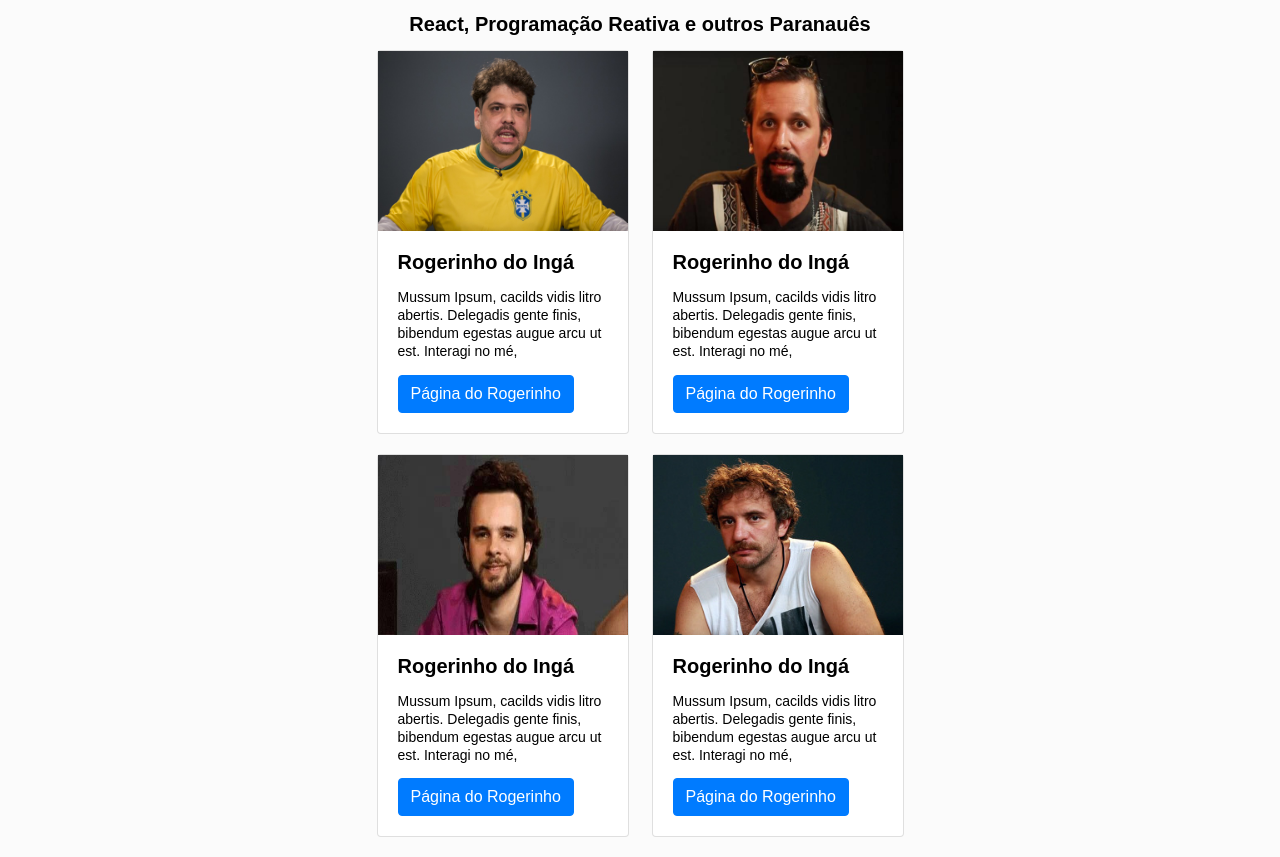
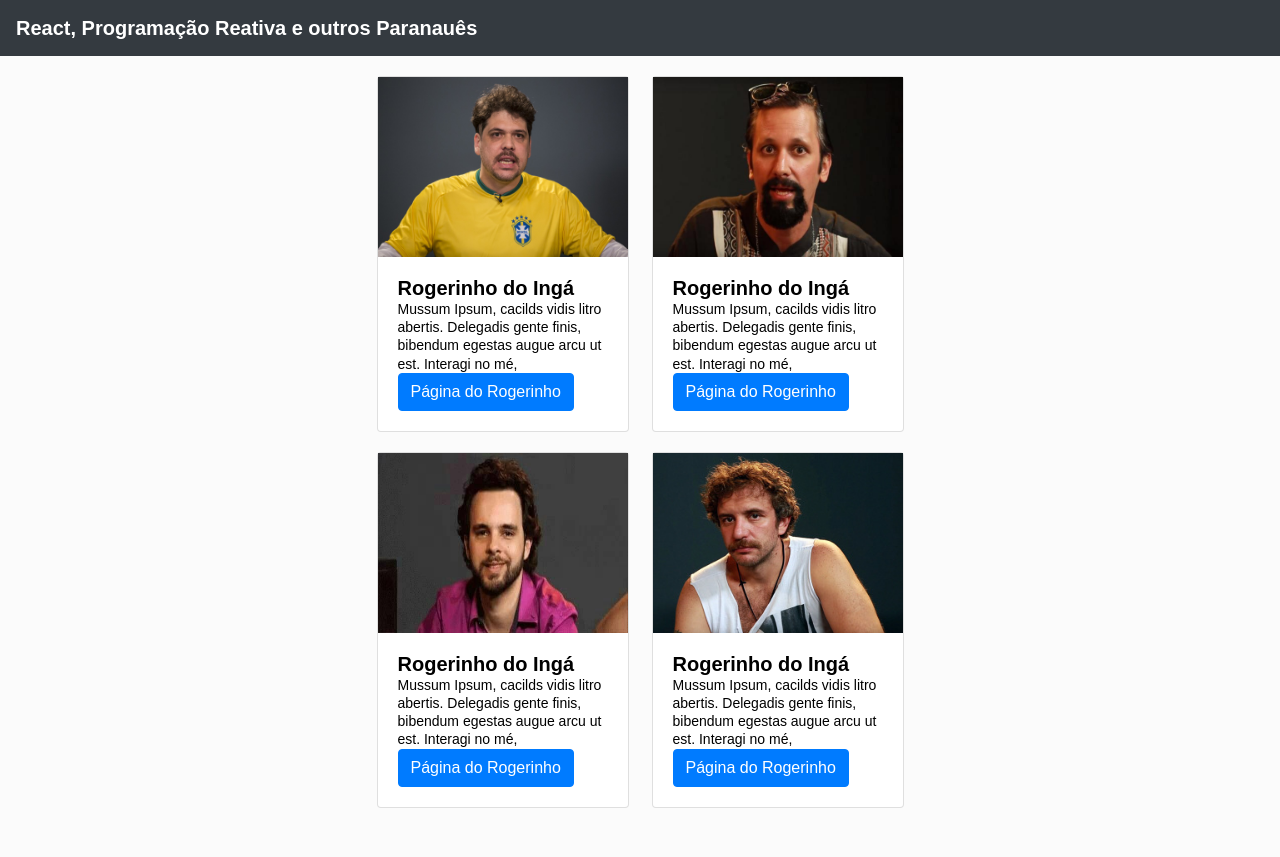
Before and after one commit to jeffersondesouza/tech-conf-react, a React (Create React App) app: page / in a window 1280 px wide. After the commit the page ends 828 px from the top, so only its background shows below. Built offline with nearby package versions, Linux system fonts and the light colour scheme.

Commit message:
initial style ok

```diff
--- a/src/index.css
+++ b/src/index.css
@@ -1,10 +1,25 @@
 * {
   font-family: sans-serif;
+  margin: 0;
 }
 
 body {
   background-color: #fbfbfb
 }
+
+.header {
+  position: relative;
+  display: -ms-flexbox;
+  display: flex;
+  align-items: center;
+  justify-content: space-between;
+  padding: .5rem 1rem;
+  background-color: #343a40;
+  height: 40px;
+  color: #ffffff;
+  margin-bottom: 20px;
+}
+
 
 .title {
   font-size: 20px;
```
